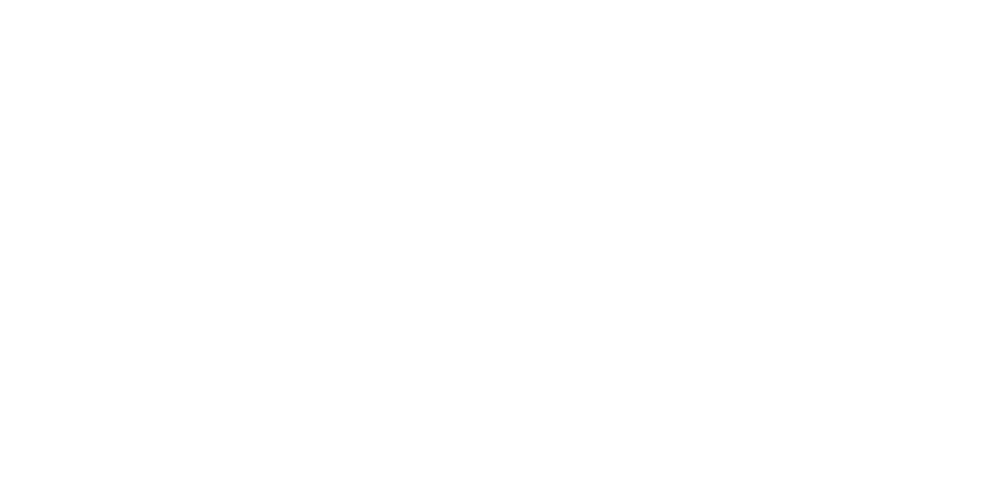
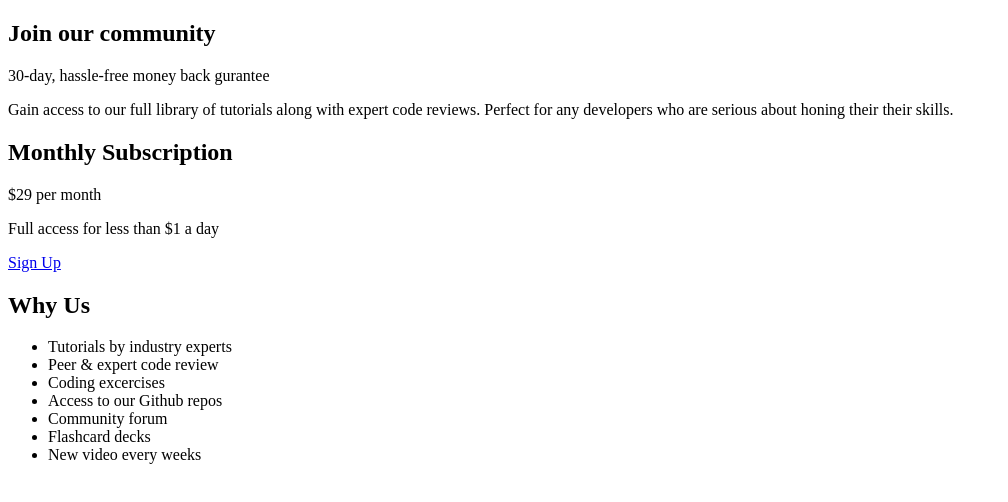
Before and after one commit to Mr-NotSoCreative/single-price-grid-component, a plain HTML site: page index.html in a window 1280 px wide. Shown: the whole page, without its empty margins (0-1008 px from the left). Drawn offline with Linux system fonts and the light colour scheme.

Commit message:
Update index.html

```diff
--- a/index.html
+++ b/index.html
@@ -25,7 +25,37 @@
   </style> -->
 </head>
 <body>
-
+  <main class="container">
+    <article class="card card1">
+        <header>
+            <h1>Join our community</h1>
+            <p class="sub-title">30-day, hassle-free money back gurantee</p>
+        </header>
+        <p class="card1-desc">Gain access to our full library of tutorials along with expert code reviews. Perfect for any developers who are serious about honing their their skills.</p>
+    </article>
+    <article class="card card2">
+        <header class="card2-header">
+            <h2>Monthly Subscription</h2>
+            <p class="price">$29 <span class="lightgray">per month</span></p>
+            <p>Full access for less than $1 a day</p>
+        </header>
+        <a class="btn" href="#">Sign Up</a>
+    </article>
+    <article class="card card3">
+        <header>
+            <h2>Why Us</h2>
+        </header>
+        <ul>
+            <li>Tutorials by industry experts</li>
+            <li>Peer & expert code review</li>
+            <li>Coding excercises</li>
+            <li>Access to our Github repos</li>
+            <li>Community forum</li>
+            <li>Flashcard decks</li>
+            <li>New video every weeks</li>
+        </ul>
+    </article>
+</main>
 
 
 </body>
```
